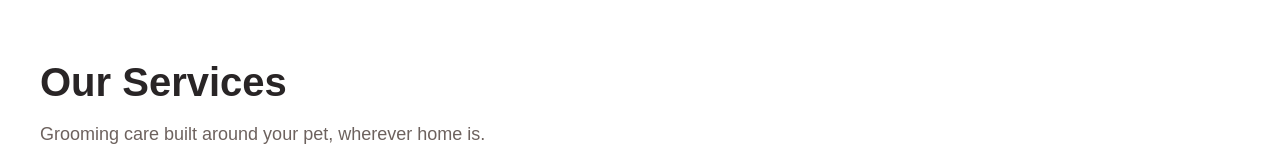
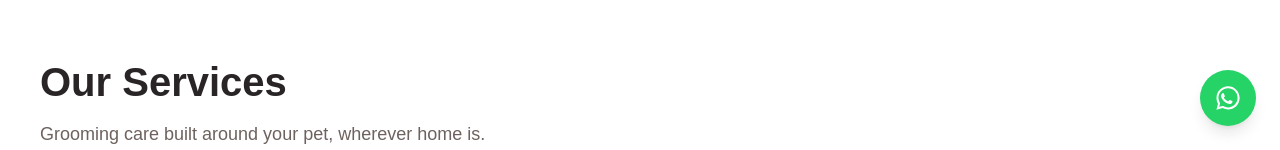
Before and after one commit to ArillaSoftOrg/KulaPAWS, a Next.js app: page / in a window 1280 px wide. Shown: the part 650-800 px from the top of the page. Built offline with nearby package versions, Linux system fonts and the light colour scheme; no server answers; the database is empty.

Commit message:
feat: add floating WhatsApp support button

```diff
--- /dev/null
+++ b/src/components/content/LiveWhatsAppButton.tsx
@@ -0,0 +1,35 @@
+"use client";
+
+import { businessRepository, BUSINESS_SYNC_PING_KEY } from "@/lib/content/businessRepository";
+import { useLiveContent } from "@/lib/content/useLiveContent";
+import { buildWhatsAppHref } from "@/lib/business/contactLinks";
+import { useLocale } from "@/lib/i18n/LocaleProvider";
+import type { Business } from "@/data/business";
+
+const STORAGE_KEYS = [BUSINESS_SYNC_PING_KEY];
+
+// Sitewide floating support button — separate from Hero's inline WhatsApp
+// CTA (which only renders on the homepage and uses its own hero-specific
+// copy/label). Hidden whenever no whatsapp number is set, same as every
+// other WhatsApp touchpoint in this codebase.
+export function LiveWhatsAppButton({ defaultBusiness }: { defaultBusiness: Business }) {
+  const { dictionary } = useLocale();
+  const business = useLiveContent(defaultBusiness, businessRepository.get, STORAGE_KEYS);
+  if (!business.whatsapp) return null;
+
+  const { ariaLabel, message } = dictionary.shared.whatsappFloating;
+
+  return (
+    <a
+      href={buildWhatsAppHref(business.whatsapp, message)}
+      target="_blank"
+      rel="noopener noreferrer"
+      aria-label={ariaLabel}
+      className="fixed bottom-5 right-5 z-50 flex h-14 w-14 items-center justify-center rounded-full bg-[#25D366] text-white shadow-lg transition-transform hover:scale-105 focus-visible:outline-none focus-visible:ring-2 focus-visible:ring-ring focus-visible:ring-offset-2 sm:bottom-6 sm:right-6"
+    >
+      <svg viewBox="0 0 24 24" fill="currentColor" aria-hidden="true" className="h-7 w-7">
+        <path d="M12.04 2C6.58 2 2.13 6.45 2.13 11.91c0 1.75.46 3.45 1.32 4.95L2.05 22l5.25-1.38a9.9 9.9 0 0 0 4.74 1.21h.01c5.46 0 9.91-4.45 9.91-9.91 0-2.65-1.03-5.14-2.9-7.01A9.86 9.86 0 0 0 12.04 2Zm0 1.67c2.19 0 4.25.85 5.8 2.4a8.16 8.16 0 0 1 2.4 5.8c0 4.53-3.68 8.21-8.21 8.21a8.2 8.2 0 0 1-4.18-1.14l-.3-.18-3.12.82.83-3.04-.2-.31a8.18 8.18 0 0 1-1.26-4.36c0-4.53 3.69-8.2 8.24-8.2Zm-4.53 4.3c-.16 0-.42.06-.64.3-.22.24-.85.83-.85 2.02 0 1.19.87 2.34.99 2.5.12.16 1.7 2.6 4.13 3.64.58.25 1.03.4 1.38.51.58.19 1.11.16 1.53.1.47-.07 1.43-.58 1.63-1.15.2-.56.2-1.04.14-1.15-.06-.1-.22-.16-.46-.28-.24-.12-1.43-.71-1.65-.79-.22-.08-.38-.12-.55.12-.16.24-.63.79-.77.95-.14.16-.28.18-.52.06-.24-.12-1.02-.38-1.94-1.2-.72-.64-1.2-1.43-1.34-1.67-.14-.24-.02-.37.1-.49.11-.11.24-.28.36-.42.12-.14.16-.24.24-.4.08-.16.04-.3-.02-.42-.06-.12-.55-1.34-.76-1.83-.2-.48-.4-.42-.55-.42Z" />
+      </svg>
+    </a>
+  );
+}
--- a/src/components/layout/SiteChrome.tsx
+++ b/src/components/layout/SiteChrome.tsx
@@ -2,6 +2,8 @@
 
 import type { ReactNode } from "react";
 import { usePathname } from "next/navigation";
+import { LiveWhatsAppButton } from "@/components/content/LiveWhatsAppButton";
+import { business } from "@/data/business";
 
 interface SiteChromeProps {
   header: ReactNode;
@@ -16,7 +18,9 @@ interface SiteChromeProps {
 // component only ever toggles their visibility, so no public page content
 // becomes a Client Component by association. businessJsonLd is scoped to
 // the public branch only — no need for it on /admin, which is noindex
-// anyway.
+// anyway. The floating WhatsApp button lives here (not in Hero, which only
+// renders on the homepage) so it's present on every public page; same
+// admin exclusion as header/footer since admin isn't customer-facing.
 export function SiteChrome({ header, footer, businessJsonLd, children }: SiteChromeProps) {
   const pathname = usePathname();
   const isAdmin = pathname?.startsWith("/admin") ?? false;
@@ -31,6 +35,7 @@ export function SiteChrome({ header, footer, businessJsonLd, children }: SiteChr
       {header}
       <main className="flex flex-1 flex-col">{children}</main>
       {footer}
+      <LiveWhatsAppButton defaultBusiness={business} />
     </>
   );
 }
--- a/src/lib/i18n/dictionaries/en.json
+++ b/src/lib/i18n/dictionaries/en.json
@@ -31,6 +31,10 @@
     "backToServices": "← View all services",
     "contactUs": "Contact Us",
     "whatsapp": "WhatsApp",
+    "whatsappFloating": {
+      "ariaLabel": "Chat with Kulapaws on WhatsApp (opens in a new tab)",
+      "message": "Hi! I'd like to ask about Kulapaws."
+    },
     "learnMore": "Learn more →",
     "photoComingSoonTemplate": "{name} photo coming soon",
     "exploreServices": "Explore Our Services",
--- a/src/lib/i18n/dictionaries/ru.json
+++ b/src/lib/i18n/dictionaries/ru.json
@@ -31,6 +31,10 @@
     "backToServices": "← Все услуги",
     "contactUs": "Связаться с нами",
     "whatsapp": "WhatsApp",
+    "whatsappFloating": {
+      "ariaLabel": "Написать Kulapaws в WhatsApp (откроется в новой вкладке)",
+      "message": "Здравствуйте! Хочу узнать подробнее о Kulapaws."
+    },
     "learnMore": "Подробнее →",
     "photoComingSoonTemplate": "Фото «{name}» появится позже",
     "exploreServices": "Смотреть наши услуги",
--- a/src/lib/i18n/dictionaries/tr.json
+++ b/src/lib/i18n/dictionaries/tr.json
@@ -31,6 +31,10 @@
     "backToServices": "← Tüm hizmetlere dön",
     "contactUs": "Bize Ulaşın",
     "whatsapp": "WhatsApp",
+    "whatsappFloating": {
+      "ariaLabel": "Kulapaws ile WhatsApp'tan sohbet edin (yeni sekmede açılır)",
+      "message": "Merhaba! Kulapaws hakkında bilgi almak istiyorum."
+    },
     "learnMore": "Daha fazla bilgi →",
     "photoComingSoonTemplate": "{name} fotoğrafı yakında",
     "exploreServices": "Hizmetlerimizi Keşfedin",
```
